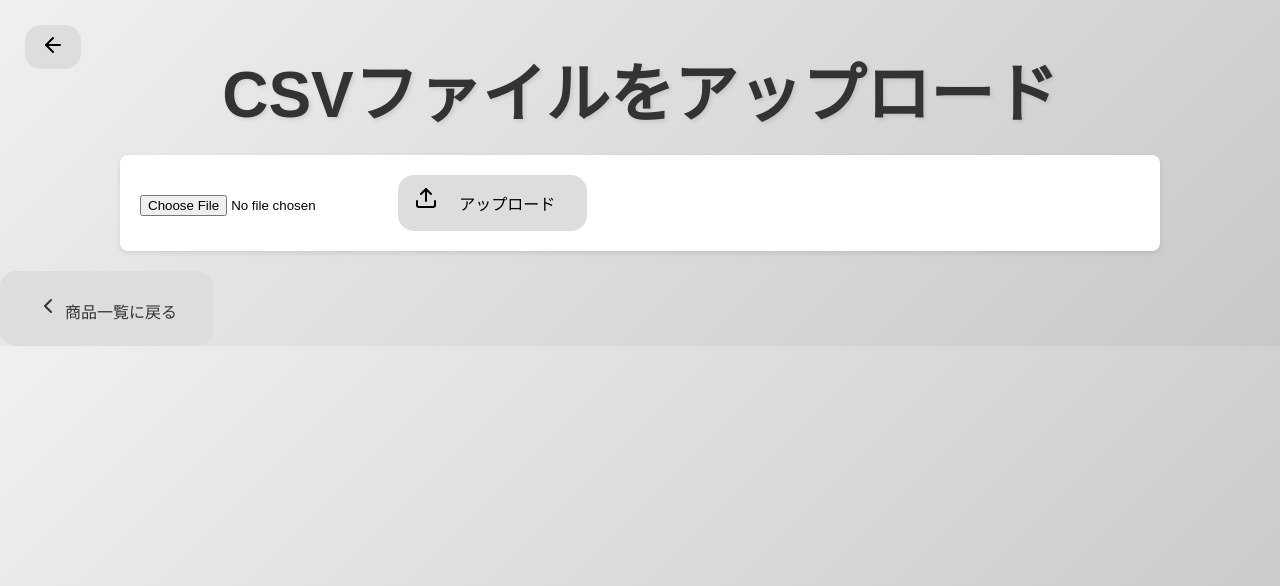
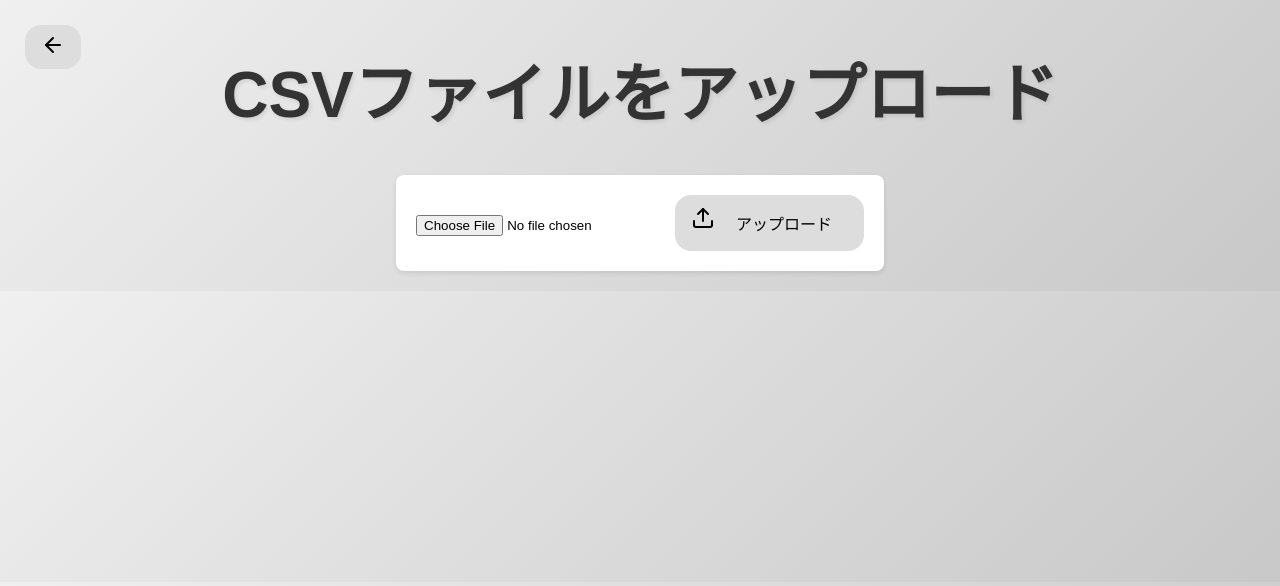
Before and after one commit to Laur3121/database, a Flask app: page /upload_csv in a window 1280 px wide. Shown: the top 586 px of the page. Run offline with Flask 3, Linux system fonts and the light colour scheme.

Commit message:
Conflicts will definitely occur. Good luck to those who merge - good luck!

```diff
--- a/flask_inventory/static/styles.css
+++ b/flask_inventory/static/styles.css
@@ -10,6 +10,14 @@ body {
     width: 80% !important;  /* 幅を80%に設定 */
     margin: 0 auto;  /* 横方向に中央揃え */
     padding: 20px;  /* 内側に余白 */
+}
+
+.form-container {
+    font-size: large;
+    display: flex;
+    justify-content: center;
+    align-items: center;
+    flex-direction: row;
 }
 
 .button {
--- a/flask_inventory/templates/inventory.html
+++ b/flask_inventory/templates/inventory.html
@@ -221,5 +221,4 @@
         feather.replace();
     </script>
 </body>
-
 </html>
--- a/flask_inventory/templates/upload.html
+++ b/flask_inventory/templates/upload.html
@@ -16,8 +16,9 @@
 <body>
     <h1>CSVファイルをアップロード</h1>
 
+    <div class="form-container">
         <div class="position-button-back">
-        <a href="{{ url_for('index') }}" class="button">
+            <a href="/inventory" class="button">
                 <i data-feather="arrow-left"></i>
             </a>
         </div>
@@ -31,6 +32,8 @@
                 <i data-feather="upload"></i>
                 <input type="submit" class="button" value="アップロード">
             </div>
+    </div>
+
 
     </form>
 
@@ -43,13 +46,6 @@
             </ul>
         {% endif %}
     {% endwith %}
-    <div class="button">
-        <a href="/inventory">
-            <i data-feather="chevron-left"></i>
-            商品一覧に戻る
-        </a>
-    </div>
-
 
     <!-- アイコン表示用 -->
     <script>
```
Also changed, not shown: flask_inventory/templates/add_product.html (+22 -5 lines), flask_inventory/inventory.db. Lines whose indentation alone changed are shown as unchanged.
